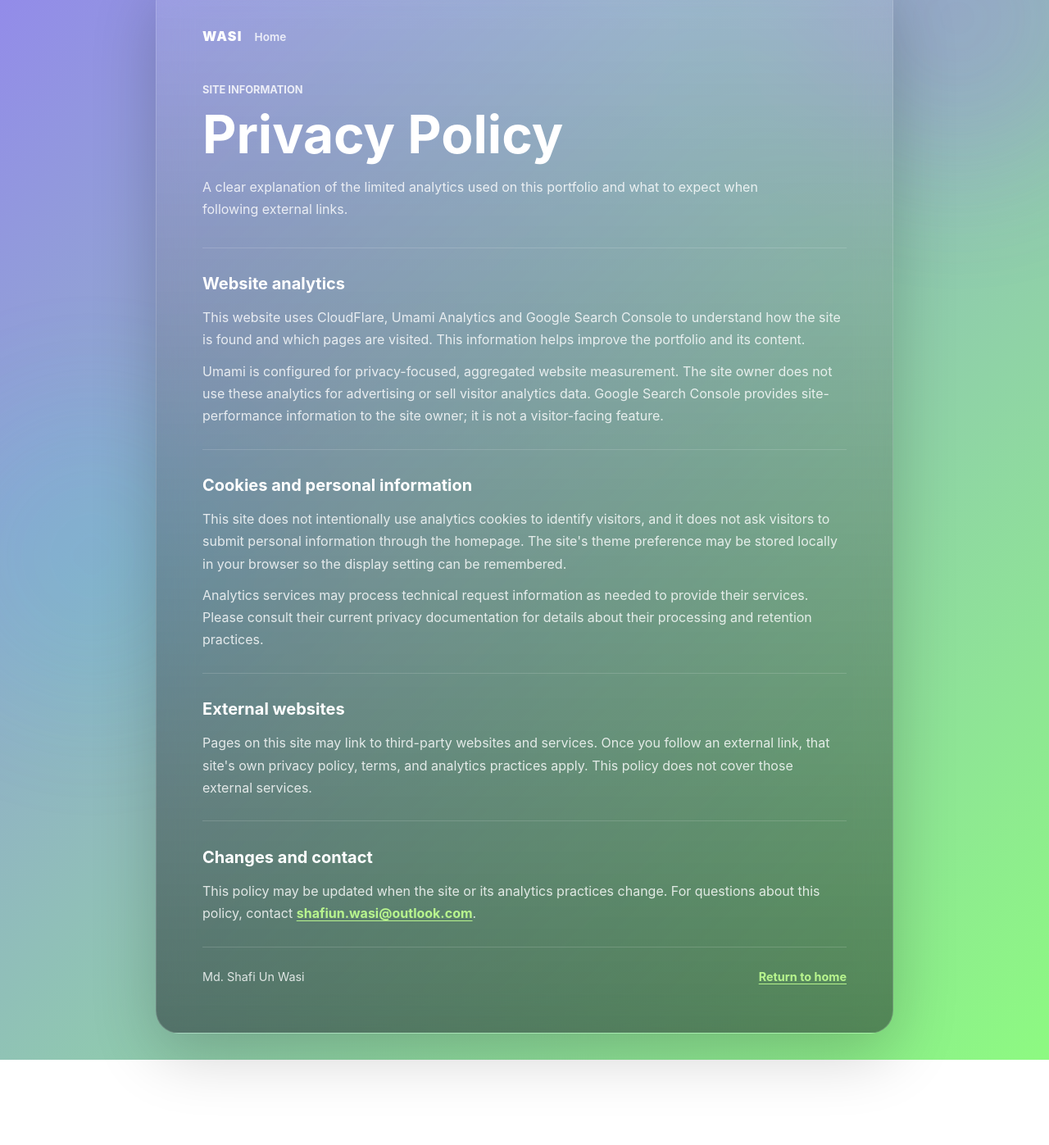
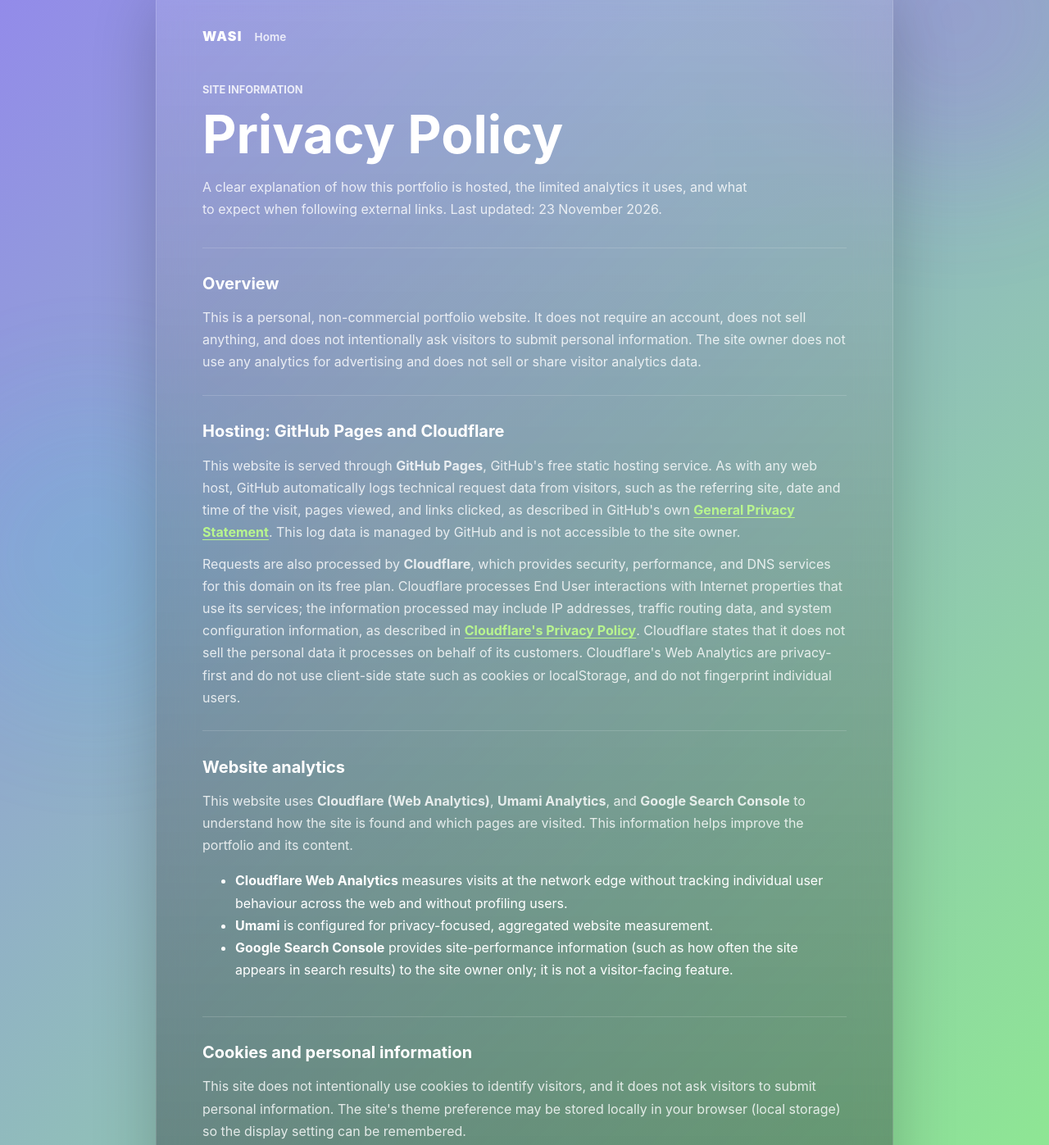
Before and after one commit to MDSUWasi/SUWasi, a plain HTML site: page Pages/privacy-policy-index.html in a window 1280 px wide. Shown: the part 58-1455 px from the top of the page at 82% size. Before the commit the page ends 1351 px from the top, so only its background shows below. Drawn offline with Linux system fonts and the light colour scheme.

Commit message:
Expand Privacy Policy with GitHub Pages and Cloudflare hosting details

```diff
--- a/Pages/privacy-policy-index.html
+++ b/Pages/privacy-policy-index.html
@@ -4,7 +4,7 @@
     <meta charset="UTF-8">
     <meta name="viewport" content="width=device-width, initial-scale=1.0">
 
-    <meta name="description" content="Privacy policy for the SUWasi portfolio website, including website analytics and external links.">
+    <meta name="description" content="Privacy policy for the SUWasi portfolio website, including hosting, website analytics, and external links.">
     <meta name="author" content="Md. Shafi Un Wasi">
     <meta name="robots" content="index, follow">
     <meta name="theme-color" content="#796de7">
@@ -13,11 +13,11 @@
     <meta property="og:site_name" content="SUWasi">
     <meta property="og:url" content="https://mdsuwasi.github.io/SUWasi/Pages/privacy-policy-index.html">
     <meta property="og:title" content="Privacy Policy | Md. Shafi Un Wasi">
-    <meta property="og:description" content="How this portfolio website uses analytics and handles links to external websites.">
+    <meta property="og:description" content="How this portfolio website is hosted, which analytics are used, and how links to external websites are handled.">
 
     <meta name="twitter:card" content="summary">
     <meta name="twitter:title" content="Privacy Policy | Md. Shafi Un Wasi">
-    <meta name="twitter:description" content="How this portfolio website uses analytics and handles links to external websites.">
+    <meta name="twitter:description" content="How this portfolio website is hosted, which analytics are used, and how links to external websites are handled.">
 
     <link rel="canonical" href="https://mdsuwasi.github.io/SUWasi/Pages/privacy-policy-index.html">
     <link rel="stylesheet" href="CSS/privacy-policy-index.css">
@@ -29,29 +29,44 @@
             <a class="home-link" href="../index.html">WASI <span>Home</span></a>
             <p class="eyebrow">Site Information</p>
             <h1>Privacy Policy</h1>
-            <p class="intro">A clear explanation of the limited analytics used on this portfolio and what to expect when following external links.</p>
+            <p class="intro">A clear explanation of how this portfolio is hosted, the limited analytics it uses, and what to expect when following external links. Last updated: 23 November 2026.</p>
         </header>
 
         <section class="policy-section">
+            <h2>Overview</h2>
+            <p>This is a personal, non-commercial portfolio website. It does not require an account, does not sell anything, and does not intentionally ask visitors to submit personal information. The site owner does not use any analytics for advertising and does not sell or share visitor analytics data.</p>
+        </section>
+
+        <section class="policy-section">
+            <h2>Hosting: GitHub Pages and Cloudflare</h2>
+            <p>This website is served through <strong>GitHub Pages</strong>, GitHub's free static hosting service. As with any web host, GitHub automatically logs technical request data from visitors, such as the referring site, date and time of the visit, pages viewed, and links clicked, as described in GitHub's own <a href="https://docs.github.com/site-policy/privacy-policies/github-privacy-statement" rel="noopener noreferrer">General Privacy Statement</a>. This log data is managed by GitHub and is not accessible to the site owner.</p>
+            <p>Requests are also processed by <strong>Cloudflare</strong>, which provides security, performance, and DNS services for this domain on its free plan. Cloudflare processes End User interactions with Internet properties that use its services; the information processed may include IP addresses, traffic routing data, and system configuration information, as described in <a href="https://www.cloudflare.com/privacypolicy/" rel="noopener noreferrer">Cloudflare's Privacy Policy</a>. Cloudflare states that it does not sell the personal data it processes on behalf of its customers. Cloudflare's Web Analytics are privacy-first and do not use client-side state such as cookies or localStorage, and do not fingerprint individual users.</p>
+        </section>
+
+        <section class="policy-section">
             <h2>Website analytics</h2>
-            <p>This website uses CloudFlare, Umami Analytics and Google Search Console to understand how the site is found and which pages are visited. This information helps improve the portfolio and its content.</p>
-            <p>Umami is configured for privacy-focused, aggregated website measurement. The site owner does not use these analytics for advertising or sell visitor analytics data. Google Search Console provides site-performance information to the site owner; it is not a visitor-facing feature.</p>
+            <p>This website uses <strong>Cloudflare (Web Analytics)</strong>, <strong>Umami Analytics</strong>, and <strong>Google Search Console</strong> to understand how the site is found and which pages are visited. This information helps improve the portfolio and its content.</p>
+            <ul>
+                <li><strong>Cloudflare Web Analytics</strong> measures visits at the network edge without tracking individual user behaviour across the web and without profiling users.</li>
+                <li><strong>Umami</strong> is configured for privacy-focused, aggregated website measurement.</li>
+                <li><strong>Google Search Console</strong> provides site-performance information (such as how often the site appears in search results) to the site owner only; it is not a visitor-facing feature.</li>
+            </ul>
         </section>
 
         <section class="policy-section">
             <h2>Cookies and personal information</h2>
-            <p>This site does not intentionally use analytics cookies to identify visitors, and it does not ask visitors to submit personal information through the homepage. The site's theme preference may be stored locally in your browser so the display setting can be remembered.</p>
-            <p>Analytics services may process technical request information as needed to provide their services. Please consult their current privacy documentation for details about their processing and retention practices.</p>
+            <p>This site does not intentionally use cookies to identify visitors, and it does not ask visitors to submit personal information. The site's theme preference may be stored locally in your browser (local storage) so the display setting can be remembered.</p>
+            <p>Analytics services and the hosting providers described above may process technical request information as needed to provide their services. Please consult their current privacy documentation for details about their processing and retention practices.</p>
         </section>
 
         <section class="policy-section">
             <h2>External websites</h2>
-            <p>Pages on this site may link to third-party websites and services. Once you follow an external link, that site's own privacy policy, terms, and analytics practices apply. This policy does not cover those external services.</p>
+            <p>Pages on this site may link to third-party websites and services (for example, GitHub repositories, LinkedIn, or Bluesky). Once you follow an external link, that site's own privacy policy, terms, and analytics practices apply. This policy does not cover those external services.</p>
         </section>
 
         <section class="policy-section">
             <h2>Changes and contact</h2>
-            <p>This policy may be updated when the site or its analytics practices change. For questions about this policy, contact <a href="mailto:shafiun.wasi@outlook.com">shafiun.wasi@outlook.com</a>.</p>
+            <p>This policy may be updated when the site, its hosting, or its analytics practices change. For questions about this policy, contact <a href="mailto:shafiun.wasi@outlook.com">shafiun.wasi@outlook.com</a>.</p>
         </section>
 
         <footer class="policy-footer">
```
